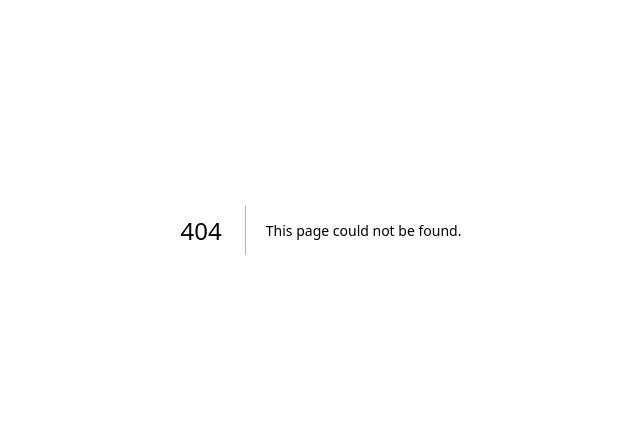
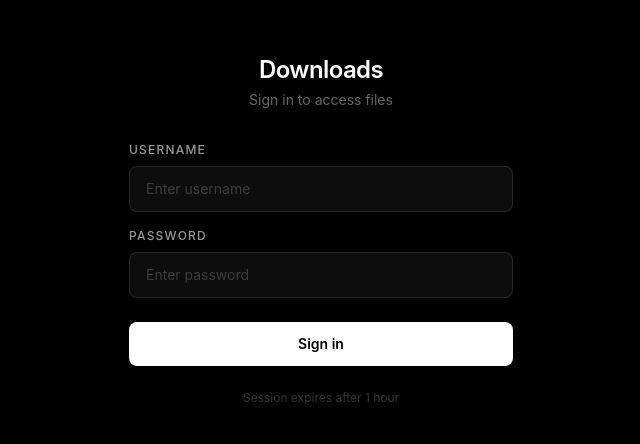
Before and after one commit to luiswebfroot/luis-portfolio, a Next.js app: page /downloads/login in a window 1280 px wide. Before the commit this address had no page. Shown: the part 170-614 px from the top of the page, without its empty margins (319-959 px from the left). Built offline with nearby package versions, Linux system fonts and the light colour scheme.

Commit message:
feat: replace basic auth with cookie session login (1hr expiry)

```diff
--- /dev/null
+++ b/app/api/downloads/login/route.ts
@@ -0,0 +1,46 @@
+import { NextRequest, NextResponse } from 'next/server'
+
+async function createSessionToken(secret: string, minutes: number): Promise<string> {
+  const expiry = Date.now() + minutes * 60 * 1000
+
+  const encoder = new TextEncoder()
+  const key = await crypto.subtle.importKey(
+    'raw',
+    encoder.encode(secret),
+    { name: 'HMAC', hash: 'SHA-256' },
+    false,
+    ['sign']
+  )
+
+  const sig = await crypto.subtle.sign('HMAC', key, encoder.encode(String(expiry)))
+  const sigHex = Array.from(new Uint8Array(sig))
+    .map((b) => b.toString(16).padStart(2, '0'))
+    .join('')
+
+  return `${expiry}:${sigHex}`
+}
+
+export async function POST(req: NextRequest) {
+  const data = await req.formData()
+  const username = data.get('username') as string
+  const password = data.get('password') as string
+
+  const validUser = process.env.DOWNLOADS_USER ?? ''
+  const validPass = process.env.DOWNLOADS_PASS ?? ''
+  const sessionMinutes = parseInt(process.env.DOWNLOADS_SESSION_MINUTES ?? '15', 10)
+
+  if (username === validUser && password === validPass) {
+    const token = await createSessionToken(validPass, sessionMinutes)
+    const res = NextResponse.redirect(new URL('/downloads', req.url))
+    res.cookies.set('downloads_session', token, {
+      httpOnly: true,
+      secure: true,
+      sameSite: 'lax',
+      maxAge: sessionMinutes * 60,
+      path: '/downloads',
+    })
+    return res
+  }
+
+  return NextResponse.redirect(new URL('/downloads/login?error=1', req.url))
+}
--- /dev/null
+++ b/app/downloads/login/page.tsx
@@ -0,0 +1,67 @@
+interface LoginPageProps {
+  searchParams: Promise<{ error?: string }>
+}
+
+export default async function LoginPage({ searchParams }: LoginPageProps) {
+  const { error } = await searchParams
+
+  return (
+    <main className="min-h-screen bg-black flex items-center justify-center px-4">
+      <div className="w-full max-w-sm">
+        <div className="mb-8 text-center">
+          <h1 className="text-white text-2xl font-semibold tracking-tight mb-1">Downloads</h1>
+          <p className="text-white/40 text-sm">Sign in to access files</p>
+        </div>
+
+        <form method="POST" action="/api/downloads/login" className="space-y-4">
+          <div>
+            <label htmlFor="username" className="block text-white/60 text-xs font-medium uppercase tracking-widest mb-2">
+              Username
+            </label>
+            <input
+              id="username"
+              name="username"
+              type="text"
+              autoComplete="username"
+              required
+              className="w-full bg-white/5 border border-white/10 rounded-lg px-4 py-3 text-white text-sm placeholder-white/20 focus:outline-none focus:border-white/30 transition-colors"
+              placeholder="Enter username"
+            />
+          </div>
+
+          <div>
+            <label htmlFor="password" className="block text-white/60 text-xs font-medium uppercase tracking-widest mb-2">
+              Password
+            </label>
+            <input
+              id="password"
+              name="password"
+              type="password"
+              autoComplete="current-password"
+              required
+              className="w-full bg-white/5 border border-white/10 rounded-lg px-4 py-3 text-white text-sm placeholder-white/20 focus:outline-none focus:border-white/30 transition-colors"
+              placeholder="Enter password"
+            />
+          </div>
+
+          {error && (
+            <p className="text-red-400 text-sm text-center">
+              Incorrect username or password.
+            </p>
+          )}
+
+          <button
+            type="submit"
+            className="w-full bg-white text-black font-semibold text-sm rounded-lg py-3 mt-2 hover:bg-white/90 transition-colors"
+          >
+            Sign in
+          </button>
+        </form>
+
+        <p className="text-white/20 text-xs text-center mt-6">
+          Session expires after 1 hour
+        </p>
+      </div>
+    </main>
+  )
+}
--- a/middleware.ts
+++ b/middleware.ts
@@ -1,25 +1,42 @@
 import { NextRequest, NextResponse } from 'next/server'
 
-export function middleware(req: NextRequest) {
-  const auth = req.headers.get('authorization')
+const SESSION_COOKIE = 'downloads_session'
+const LOGIN_PATH = '/downloads/login'
 
-  if (auth) {
-    const [scheme, encoded] = auth.split(' ')
-    if (scheme === 'Basic' && encoded) {
-      const [user, pass] = atob(encoded).split(':')
-      if (
-        user === process.env.DOWNLOADS_USER &&
-        pass === process.env.DOWNLOADS_PASS
-      ) {
-        return NextResponse.next()
-      }
-    }
+async function isValidSession(value: string, secret: string): Promise<boolean> {
+  const parts = value.split(':')
+  if (parts.length !== 2) return false
+
+  const [expiryStr, sigHex] = parts
+  const expiry = parseInt(expiryStr, 10)
+  if (isNaN(expiry) || Date.now() > expiry) return false
+
+  const encoder = new TextEncoder()
+  const key = await crypto.subtle.importKey(
+    'raw',
+    encoder.encode(secret),
+    { name: 'HMAC', hash: 'SHA-256' },
+    false,
+    ['verify']
+  )
+
+  const sigBytes = new Uint8Array(sigHex.match(/.{2}/g)!.map((b) => parseInt(b, 16)))
+  return crypto.subtle.verify('HMAC', key, sigBytes, encoder.encode(expiryStr))
+}
+
+export async function middleware(req: NextRequest) {
+  const { pathname } = req.nextUrl
+
+  if (pathname === LOGIN_PATH) return NextResponse.next()
+
+  const cookie = req.cookies.get(SESSION_COOKIE)?.value
+  const secret = process.env.DOWNLOADS_PASS ?? ''
+
+  if (cookie && (await isValidSession(cookie, secret))) {
+    return NextResponse.next()
   }
 
-  return new NextResponse('Unauthorized', {
-    status: 401,
-    headers: { 'WWW-Authenticate': 'Basic realm="Downloads"' },
-  })
+  return NextResponse.redirect(new URL(LOGIN_PATH, req.url))
 }
 
 export const config = {
```
